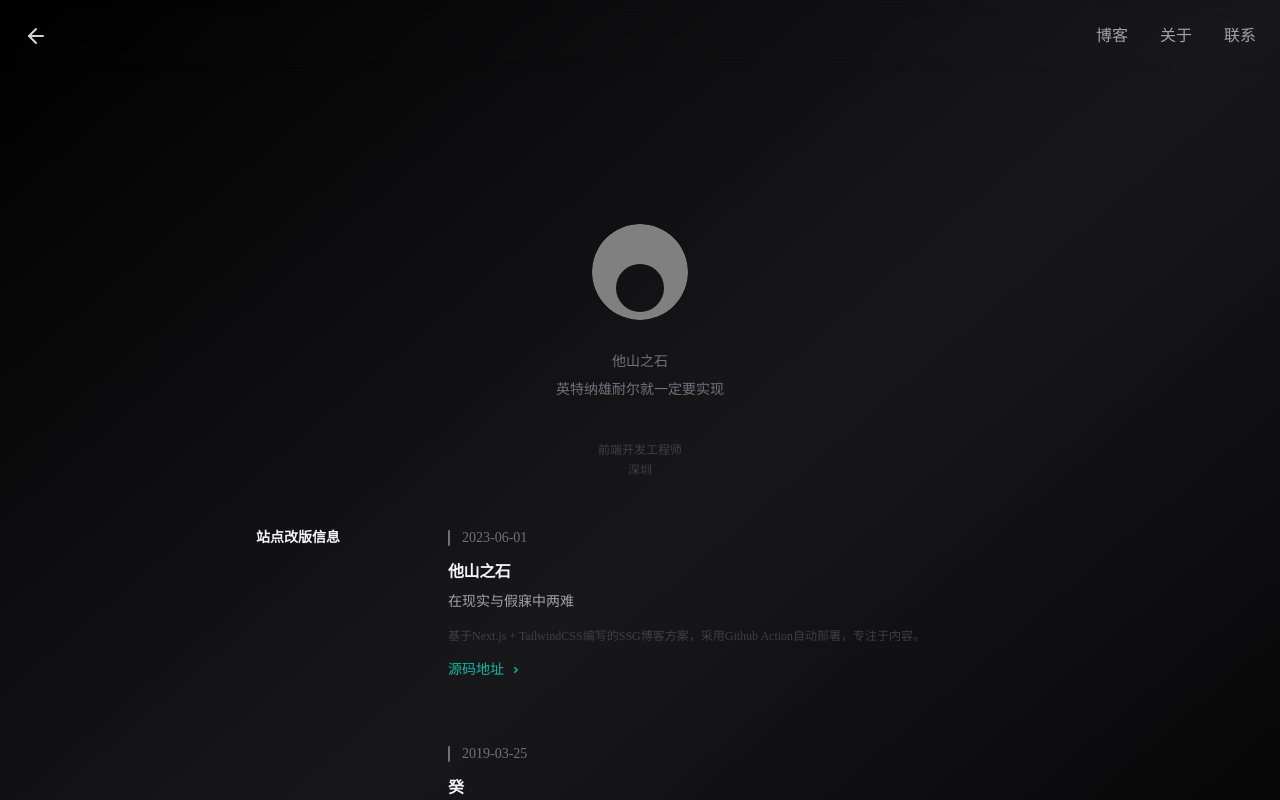
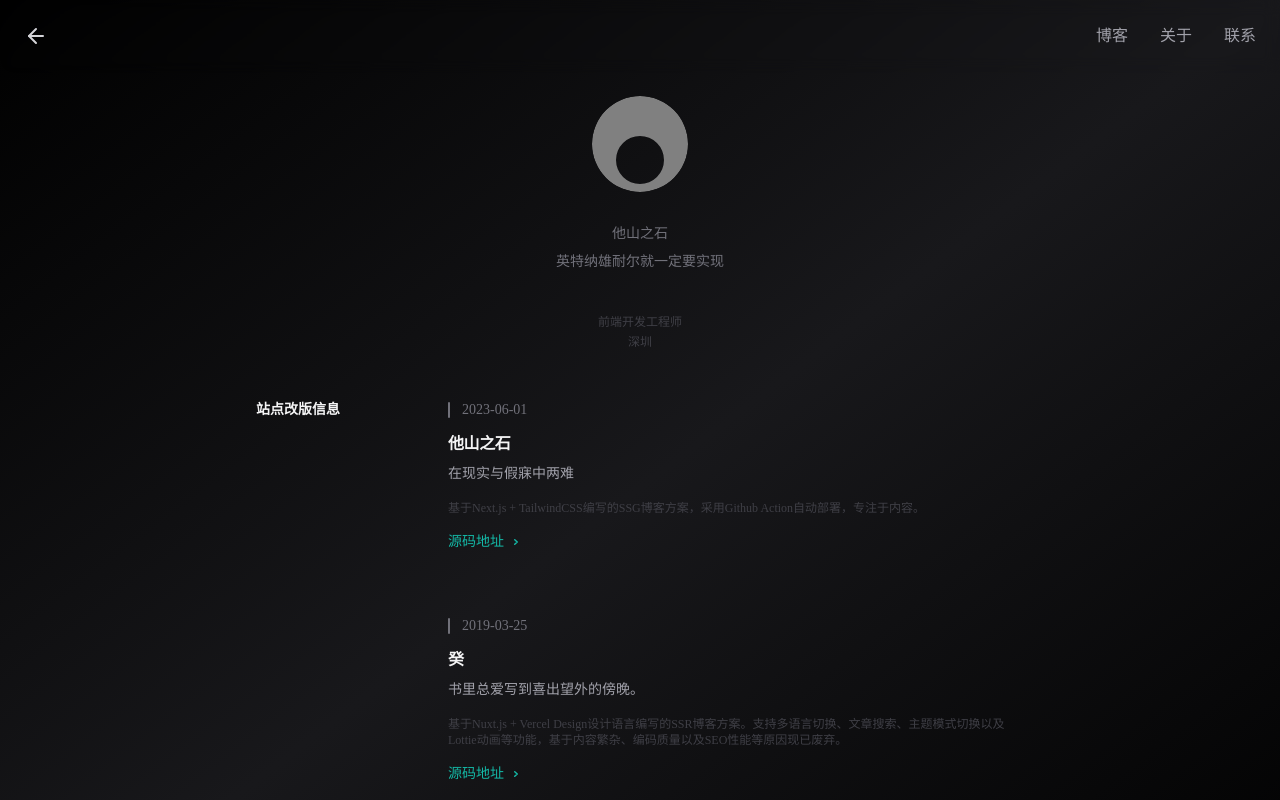
Before and after one commit to Coke-Code/Blog, a Next.js app: page /about in a window 1280 px wide. Shown: the top 800 px of the page. Built offline with nearby package versions, Linux system fonts and the light colour scheme; no server answers; what tailwindcss-debug-screens would draw is missing.

Commit message:
fix: about page width

```diff
--- a/app/about/page.tsx
+++ b/app/about/page.tsx
@@ -13,7 +13,7 @@ export default function Example() {
 		<div className=" bg-gradient-to-tl from-zinc-900/0 via-zinc-900 to-zinc-900/0">
 			<Navigation />
 			<div className="container flex items-center justify-center min-h-screen px-4 mx-auto">
-				<div className="grid w-full grid-cols-1 gap-8 mx-auto mt-8 md:mt-32 sm:mt-0 lg:gap-16">
+				<div className="grid w-screen grid-cols-1 gap-8 mx-auto mt-32 sm:mt-0 lg:gap-16">
 					<div className="p-4 relative flex flex-col items-center gap-4 md:gap-8 md:py-24  lg:pb-48  md:p-16">
 						<div className="flex flex-col group items-center">
 							<Image
```
Also changed, not shown: 2 other files (tests, documents, lock files or other folders).
